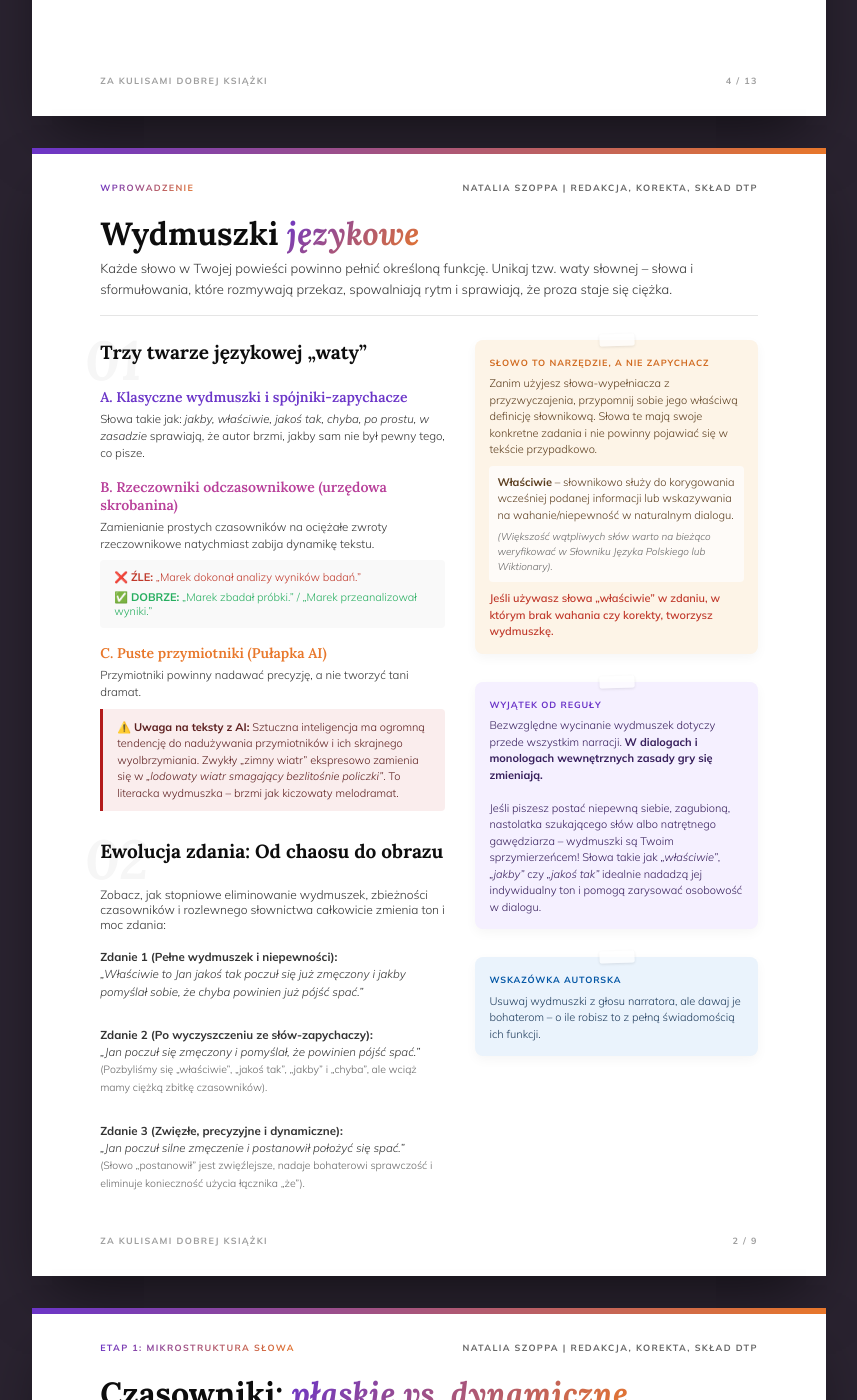
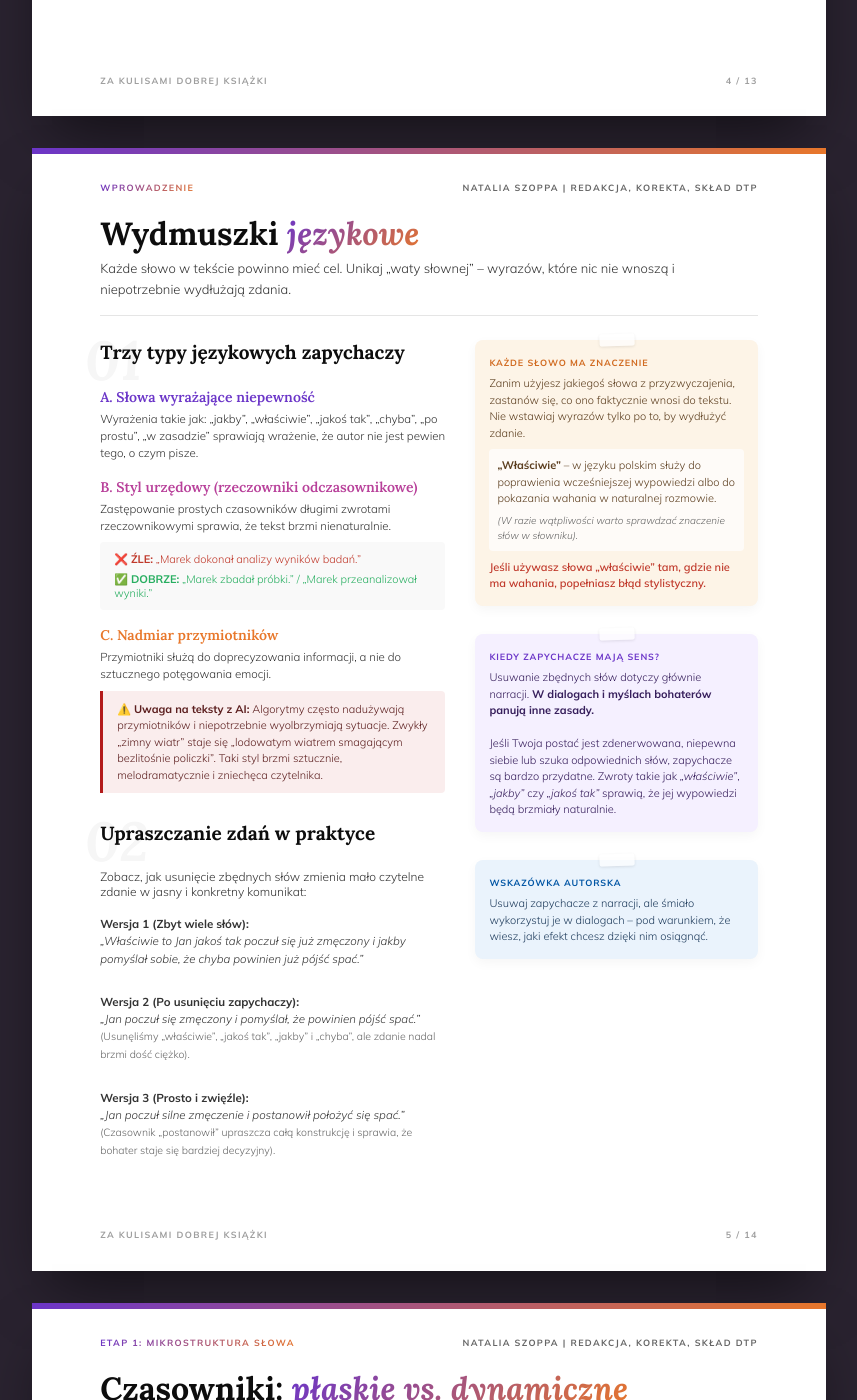
Before and after one commit to Bonnie00726/nataliaszoppa, a Jekyll site: the page arkusz językowy.html, which Jekyll copies as it is, in a window 1280 px wide and 1400 px high, scrolled down 4506 px. Shown: the whole window, without its empty margins (211-1068 px from the left). Built offline with Jekyll 4.4.1, drawn with Linux system fonts in a browser that asks for light colours; some of the changed text lies outside the part shown.

Commit message:
Update arkusz językowy.html

```diff
--- a/arkusz językowy.html
+++ b/arkusz językowy.html
@@ -321,7 +321,7 @@
 
   <div class="section-opener">
     <h2 class="section-title">Wydmuszki <em class="grad-type">językowe</em></h2>
-    <p class="body">Każde słowo w Twojej powieści powinno pełnić określoną funkcję. Unikaj tzw. waty słownej – słowa i sformułowania, które rozmywają przekaz, spowalniają rytm i sprawiają, że proza staje się ciężka.</p>
+    <p class="body">Każde słowo w tekście powinno mieć cel. Unikaj „waty słownej” – wyrazów, które nic nie wnoszą i niepotrzebnie wydłużają zdania.</p>
   </div>
 
   <div class="q-row" style="flex-grow: 1;">
@@ -330,13 +330,13 @@
     <div class="q-main">
 
       <!-- SEKCJA 1 (dawniej 02) -->
-      <div class="q-header-area" style="margin-bottom: 24px;"><span class="qnum-bg" style="top: -15px;">01</span><h3 class="qtitle">Trzy twarze językowej „waty”</h3></div>
+      <div class="q-header-area" style="margin-bottom: 24px;"><span class="qnum-bg" style="top: -15px;">01</span><h3 class="qtitle">Trzy typy językowych zapychaczy</h3></div>
 
-      <h4 style="font-family: var(--serif); color: var(--grad-start); font-size: 14px; margin-bottom: 4px; margin-top: 0;">A. Klasyczne wydmuszki i spójniki-zapychacze</h4>
-      <p style="font-size: 11.5px; line-height: 1.5; color: var(--ink-soft); margin-bottom: 16px;">Słowa takie jak: <em>jakby, właściwie, jakoś tak, chyba, po prostu, w zasadzie</em> sprawiają, że autor brzmi, jakby sam nie był pewny tego, co pisze.</p>
+      <h4 style="font-family: var(--serif); color: var(--grad-start); font-size: 14px; margin-bottom: 4px; margin-top: 0;">A. Słowa wyrażające niepewność</h4>
+      <p style="font-size: 11.5px; line-height: 1.5; color: var(--ink-soft); margin-bottom: 16px;">Wyrażenia takie jak: „jakby”, „właściwie”, „jakoś tak”, „chyba”, „po prostu”, „w zasadzie” sprawiają wrażenie, że autor nie jest pewien tego, o czym pisze.</p>
 
-      <h4 style="font-family: var(--serif); color: var(--grad-mid); font-size: 14px; margin-bottom: 4px; margin-top: 0;">B. Rzeczowniki odczasownikowe (urzędowa skrobanina)</h4>
-      <p style="font-size: 11.5px; line-height: 1.5; color: var(--ink-soft); margin-bottom: 8px;">Zamienianie prostych czasowników na ociężałe zwroty rzeczownikowe natychmiast zabija dynamikę tekstu.</p>
+      <h4 style="font-family: var(--serif); color: var(--grad-mid); font-size: 14px; margin-bottom: 4px; margin-top: 0;">B. Styl urzędowy (rzeczowniki odczasownikowe)</h4>
+      <p style="font-size: 11.5px; line-height: 1.5; color: var(--ink-soft); margin-bottom: 8px;">Zastępowanie prostych czasowników długimi zwrotami rzeczownikowymi sprawia, że tekst brzmi nienaturalnie.</p>
 
       <div style="background: var(--paper-warm); padding: 10px 14px; border-radius: 4px; font-size: 11px; margin-bottom: 16px;">
         <div style="color: #c0392b; margin-bottom: 6px;"><strong>❌ ŹLE:</strong> „Marek dokonał analizy wyników badań.”</div>
@@ -344,27 +344,27 @@
       </div>
 
       <!-- Przeniesione C z prawego panelu -->
-      <h4 style="font-family: var(--serif); color: var(--grad-end); font-size: 14px; margin-bottom: 4px; margin-top: 0;">C. Puste przymiotniki (Pułapka AI)</h4>
-      <p style="font-size: 11.5px; line-height: 1.5; color: var(--ink-soft); margin-bottom: 8px;">Przymiotniki powinny nadawać precyzję, a nie tworzyć tani dramat.</p>
+      <h4 style="font-family: var(--serif); color: var(--grad-end); font-size: 14px; margin-bottom: 4px; margin-top: 0;">C. Nadmiar przymiotników</h4>
+      <p style="font-size: 11.5px; line-height: 1.5; color: var(--ink-soft); margin-bottom: 8px;">Przymiotniki służą do doprecyzowania informacji, a nie do sztucznego potęgowania emocji.</p>
       <div style="background: #FAEDED; border-left: 3px solid #B31B1B; padding: 10px 14px; border-radius: 0 4px 4px 0; font-size: 11px; margin-bottom: 28px; color: #5c1f1f; line-height: 1.5;">
-        <strong>⚠️ Uwaga na teksty z AI:</strong> Sztuczna inteligencja ma ogromną tendencję do nadużywania przymiotników i ich skrajnego wyolbrzymiania. Zwykły „zimny wiatr” ekspresowo zamienia się w <em>„lodowaty wiatr smagający bezlitośnie policzki”</em>. To literacka wydmuszka – brzmi jak kiczowaty melodramat.
+        <strong>⚠️ Uwaga na teksty z AI:</strong> Algorytmy często nadużywają przymiotników i niepotrzebnie wyolbrzymiają sytuacje. Zwykły „zimny wiatr” staje się „lodowatym wiatrem smagającym bezlitośnie policzki”. Taki styl brzmi sztucznie, melodramatycznie i zniechęca czytelnika.
       </div>
 
       <!-- SEKCJA 2 (dawniej 03) -->
-      <div class="q-header-area" style="margin-bottom: 24px;"><span class="qnum-bg" style="top: -15px;">02</span><h3 class="qtitle">Ewolucja zdania: Od chaosu do obrazu</h3></div>
-      <p style="font-size: 12px; margin-bottom: 16px; color: var(--ink-soft);">Zobacz, jak stopniowe eliminowanie wydmuszek, zbieżności czasowników i rozlewnego słownictwa całkowicie zmienia ton i moc zdania:</p>
+      <div class="q-header-area" style="margin-bottom: 24px;"><span class="qnum-bg" style="top: -15px;">02</span><h3 class="qtitle">Upraszczanie zdań w praktyce</h3></div>
+      <p style="font-size: 12px; margin-bottom: 16px; color: var(--ink-soft);">Zobacz, jak usunięcie zbędnych słów zmienia mało czytelne zdanie w jasny i konkretny komunikat:</p>
 
       <div class="fill-list" style="margin-top: 0; font-size: 11.5px; line-height: 1.5; color: var(--ink-soft);">
-        <p style="margin-bottom: 12px;"><strong>Zdanie 1 (Pełne wydmuszek i niepewności):</strong><br>
+        <p style="margin-bottom: 12px;"><strong>Wersja 1 (Zbyt wiele słów):</strong><br>
         <em>„Właściwie to Jan jakoś tak poczuł się już zmęczony i jakby pomyślał sobie, że chyba powinien już pójść spać.”</em></p>
 
-        <p style="margin-bottom: 12px;"><strong>Zdanie 2 (Po wyczyszczeniu ze słów-zapychaczy):</strong><br>
+        <p style="margin-bottom: 12px;"><strong>Wersja 2 (Po usunięciu zapychaczy):</strong><br>
         <em>„Jan poczuł się zmęczony i pomyślał, że powinien pójść spać.”</em><br>
-        <span style="font-size: 10.5px; color: var(--ink-muted);">(Pozbyliśmy się „właściwie”, „jakoś tak”, „jakby” i „chyba”, ale wciąż mamy ciężką zbitkę czasowników).</span></p>
+        <span style="font-size: 10.5px; color: var(--ink-muted);">(Usunęliśmy „właściwie”, „jakoś tak”, „jakby” i „chyba”, ale zdanie nadal brzmi dość ciężko).</span></p>
 
-        <p><strong>Zdanie 3 (Zwięzłe, precyzyjne i dynamiczne):</strong><br>
+        <p><strong>Wersja 3 (Prosto i zwięźle):</strong><br>
         <em>„Jan poczuł silne zmęczenie i postanowił położyć się spać.”</em><br>
-        <span style="font-size: 10.5px; color: var(--ink-muted);">(Słowo „postanowił” jest zwięźlejsze, nadaje bohaterowi sprawczość i eliminuje konieczność użycia łącznika „że”).</span></p>
+        <span style="font-size: 10.5px; color: var(--ink-muted);">(Czasownik „postanowił” upraszcza całą konstrukcję i sprawia, że bohater staje się bardziej decyzyjny).</span></p>
       </div>
 
     </div>
@@ -374,33 +374,33 @@
 
       <!-- Nowa ramka wyciągnięta z tekstu po lewej stronie -->
       <div class="box box-orange">
-        <span class="box-title">Słowo to narzędzie, a nie zapychacz</span>
-        <p style="margin-bottom: 8px;">Zanim użyjesz słowa-wypełniacza z przyzwyczajenia, przypomnij sobie jego właściwą definicję słownikową. Słowa te mają swoje konkretne zadania i nie powinny pojawiać się w tekście przypadkowo.</p>
+        <span class="box-title">Każde słowo ma znaczenie</span>
+        <p style="margin-bottom: 8px;">Zanim użyjesz jakiegoś słowa z przyzwyczajenia, zastanów się, co ono faktycznie wnosi do tekstu. Nie wstawiaj wyrazów tylko po to, by wydłużyć zdanie.</p>
 
         <div style="background: rgba(255, 255, 255, 0.7); padding: 8px; border-radius: 4px; margin-bottom: 8px;">
-          <p style="margin-bottom: 6px;"><strong>Właściwie</strong> – słownikowo służy do korygowania wcześniej podanej informacji lub wskazywania na wahanie/niepewność w naturalnym dialogu.</p>
-          <p style="margin-bottom: 0; font-size: 10px; color: var(--ink-muted); font-style: italic;">(Większość wątpliwych słów warto na bieżąco weryfikować w Słowniku Języka Polskiego lub Wiktionary).</p>
+          <p style="margin-bottom: 6px;"><strong>„Właściwie”</strong> – w języku polskim służy do poprawienia wcześniejszej wypowiedzi albo do pokazania wahania w naturalnej rozmowie.</p>
+          <p style="margin-bottom: 0; font-size: 10px; color: var(--ink-muted); font-style: italic;">(W razie wątpliwości warto sprawdzać znaczenie słów w słowniku).</p>
         </div>
 
-        <p style="margin-bottom: 0; color: #c0392b; font-weight: 600;">Jeśli używasz słowa „właściwie” w zdaniu, w którym brak wahania czy korekty, tworzysz wydmuszkę.</p>
+        <p style="margin-bottom: 0; color: #c0392b; font-weight: 600;">Jeśli używasz słowa „właściwie” tam, gdzie nie ma wahania, popełniasz błąd stylistyczny.</p>
       </div>
 
       <div class="box box-purple">
-        <span class="box-title">Wyjątek od reguły</span>
-        Bezwzględne wycinanie wydmuszek dotyczy przede wszystkim narracji. <strong>W dialogach i monologach wewnętrznych zasady gry się zmieniają.</strong>
+        <span class="box-title">Kiedy zapychacze mają sens?</span>
+        Usuwanie zbędnych słów dotyczy głównie narracji. <strong>W dialogach i myślach bohaterów panują inne zasady.</strong>
         <br><br>
-        Jeśli piszesz postać niepewną siebie, zagubioną, nastolatka szukającego słów albo natrętnego gawędziarza – wydmuszki są Twoim sprzymierzeńcem! Słowa takie jak <em>„właściwie”</em>, <em>„jakby”</em> czy <em>„jakoś tak”</em> idealnie nadadzą jej indywidualny ton i pomogą zarysować osobowość w dialogu.
+        Jeśli Twoja postać jest zdenerwowana, niepewna siebie lub szuka odpowiednich słów, zapychacze są bardzo przydatne. Zwroty takie jak <em>„właściwie”</em>, <em>„jakby”</em> czy <em>„jakoś tak”</em> sprawią, że jej wypowiedzi będą brzmiały naturalnie.
       </div>
 
       <div class="box box-blue">
         <span class="box-title">Wskazówka autorska</span>
-        Usuwaj wydmuszki z głosu narratora, ale dawaj je bohaterom – o ile robisz to z pełną świadomością ich funkcji.
+        Usuwaj zapychacze z narracji, ale śmiało wykorzystuj je w dialogach – pod warunkiem, że wiesz, jaki efekt chcesz dzięki nim osiągnąć.
       </div>
 
     </div>
 
   </div>
-  <div class="runner bottom"><span>ZA KULISAMI DOBREJ KSIĄŻKI</span><span>2 / 9</span></div>
+  <div class="runner bottom"><span>ZA KULISAMI DOBREJ KSIĄŻKI</span><span>5 / 14</span></div>
 </section>
 
 <!-- STRONA 3: CZASOWNIKI -->
@@ -409,7 +409,7 @@
 
   <div class="section-opener">
     <h2 class="section-title">Czasowniki: <em class="grad-type">płaskie vs. dynamiczne</em></h2>
-    <p class="body">Płaskie czasowniki nie są złe – po prostu ich nadmiar wycisza emocje w tekście i sprawia, że narracja brzmi jak sprawozdanie. Szlifowanie leksyki to czysto techniczny audyt tekstu, który natychmiast poprawia jego energię.</p>
+    <p class="body">Płaskie czasowniki nie są błędem. Problem polega na tym, że ich nadmiar zmienia tekst w suche sprawozdanie. Dobór odpowiednich słów to techniczny zabieg, który od razu ożywi Twoją opowieść.</p>
   </div>
 
   <div class="q-row" style="flex-grow: 1;">
@@ -418,30 +418,30 @@
     <div class="q-main">
 
       <div class="q-header-area" style="margin-bottom: 24px;"><span class="qnum-bg" style="top: -15px;">01</span><h3 class="qtitle">Zastępowanie płaskich czasowników w praktyce</h3></div>
-      <p style="font-size: 12px; margin-bottom: 16px; color: var(--ink-soft);">Zobacz, jak bez zmieniania sensu sceny, wyłącznie poprzez zmianę leksyki, nadajemy zdaniom energię:</p>
+      <p style="font-size: 12px; margin-bottom: 16px; color: var(--ink-soft);">Zobacz, jak sama wymiana czasowników nadaje zdaniom dynamiki, choć sens sceny pozostaje ten sam:</p>
 
       <!-- PRZYKŁAD 1 -->
       <div style="background: var(--paper-warm); padding: 14px 16px; border-radius: 4px; font-size: 11px; margin-bottom: 16px; line-height: 1.5;">
         <div style="color: #c0392b; margin-bottom: 6px;"><strong>❌ SŁABO (płasko):</strong> Szedł bardzo szybko w stronę drzwi i był bardzo zły.</div>
         <div style="color: #27ae60; margin-bottom: 8px;"><strong>⚡ MOCNO (dynamiczna leksyka):</strong> Dopadł do drzwi i szarpnął za klamkę, kipiąc ze wściekłości.</div>
-        <div style="font-size: 10px; color: var(--ink-muted); font-style: italic;">(Zamiast pisać „szedł bardzo szybko”, używamy konkretnego czasownika „dopadł”. Zamiast być zły – bohater „kipi”).</div>
+        <div style="font-size: 10px; color: var(--ink-muted); font-style: italic;">(Zamiast pisać „szedł bardzo szybko”, wstawiamy konkretne działanie – „dopadł”. Zamiast po prostu „być złym”, bohater „kipi”).</div>
       </div>
 
       <!-- PRZYKŁAD 2 -->
       <div style="background: var(--paper-warm); padding: 14px 16px; border-radius: 4px; font-size: 11px; margin-bottom: 28px; line-height: 1.5;">
         <div style="color: #c0392b; margin-bottom: 6px;"><strong>❌ SŁABO (płasko):</strong> Stwierdził, że się boi, więc zdecydował się uciec.</div>
         <div style="color: #27ae60; margin-bottom: 8px;"><strong>⚡ MOCNO (dynamiczna leksyka):</strong> Przeszył go strach, więc rzucił się do ucieczki.</div>
-        <div style="font-size: 10px; color: var(--ink-muted); font-style: italic;">(Eliminujemy suchą deklarację „stwierdził / zdecydował” na rzecz fizycznego „przeszył” i dynamicznego „rzucił się”).</div>
+        <div style="font-size: 10px; color: var(--ink-muted); font-style: italic;">(Pozbywamy się suchej relacji „stwierdził / zdecydował”. Zastępujemy ją fizycznym odczuciem „przeszył” i wyraźnym ruchem „rzucił się”).</div>
       </div>
 
-      <div class="q-header-area" style="margin-bottom: 16px;"><span class="qnum-bg" style="top: -15px;">02</span><h3 class="qtitle">Lista słów pod lupą (pójście na łatwiznę)</h3></div>
-      <p style="font-size: 11.5px; line-height: 1.5; color: var(--ink-soft); margin-bottom: 12px;">To słowa, po które nasz mózg sięga najchętniej, bo wymagają najmniejszego wysiłku. Traktuj je jako sygnał ostrzegawczy podczas edycji tekstu:</p>
+      <div class="q-header-area" style="margin-bottom: 16px;"><span class="qnum-bg" style="top: -15px;">02</span><h3 class="qtitle">Lista słów, na które warto uważać</h3></div>
+      <p style="font-size: 11.5px; line-height: 1.5; color: var(--ink-soft); margin-bottom: 12px;">Nasz mózg podrzuca je najszybciej, bo to najprostsze rozwiązanie. Zwróć na nie szczególną uwagę podczas autorskiej redakcji:</p>
 
       <div style="background: #FAEDED; border-left: 3px solid #B31B1B; padding: 12px 14px; border-radius: 0 4px 4px 0; font-size: 12.5px; margin-bottom: 16px; color: #5c1f1f; font-weight: 700;">
         być, mieć, wiedzieć, czuć, pomyśleć, zastanowić się, zdecydować, stwierdzić, postanowić
       </div>
 
-      <p style="font-size: 11.5px; line-height: 1.5; color: var(--ink-soft); margin-bottom: 0;">Kiedy bohater postanawia, decyduje albo stwierdza, autor serwuje nam suchy komunikat o wyniku procesu myślowego. Tymczasem o wiele bardziej wciągający dla czytelnika jest sam moment poprzedzający decyzję – zapach parzonej kawy, drżenie dłoni, chroboczący w głowie strach czy ziewnięcie.</p>
+      <p style="font-size: 11.5px; line-height: 1.5; color: var(--ink-soft); margin-bottom: 0;">Gdy piszesz, że bohater „postanawia” lub „stwierdza”, podajesz czytelnikowi gotowy wynik. Ciekawiej jest pokazać to, co dzieje się tuż przed podjęciem decyzji – nerwowe stukanie palcami o blat, przyspieszony oddech czy nagłe zawahanie.</p>
 
     </div>
 
@@ -449,34 +449,34 @@
     <div class="q-sidebar" style="padding-top: 0;">
 
       <div class="box box-blue">
-        <span class="box-title">Show, Don't Tell vs. Leksyka</span>
-        Bardzo wielu autorów wrzuca zamianę słabych czasowników do jednego worka z zasadą <em>Show, Don’t Tell</em>.
+        <span class="box-title">Show, Don't Tell a dobór słów</span>
+        Autorzy często mylą pracę nad słownictwem z zasadą <em>Show, Don’t Tell</em>. To dwie różne rzeczy.
         <ul style="padding-left: 16px; margin-top: 8px; margin-bottom: 0; font-size: 11px;">
-          <li style="margin-bottom: 6px;"><strong>Show, Don't Tell</strong> to decyzja o koncepcji fabularnej sceny (zamiast pisać, że bohater był głodny, opisujesz burczenie w brzuchu). Pomaga wzbudzić emocje.</li>
-          <li><strong>Praca nad czasownikami</strong> to czysta dbałość o słownictwo. Nie musisz analizować głębokich intencji postaci ani zmieniać przebiegu sceny. Wymieniasz słowa na takie, które są precyzyjniejsze.</li>
+          <li style="margin-bottom: 6px;"><strong>Show, Don't Tell</strong> (pokazuj, nie opisuj) decyduje o tym, co dzieje się w scenie (zamiast pisać, że ktoś się boi, pokazujesz drżenie rąk). To buduje emocje.</li>
+          <li><strong>Praca nad czasownikami</strong> to techniczny dobór słów. Nie zmieniasz tu przebiegu sceny, po prostu szukasz precyzyjniejszych wyrazów.</li>
         </ul>
       </div>
 
       <div class="box box-purple">
-        <span class="box-title">Techniczna instrukcja dla autora</span>
-        W przeciwieństwie do tworzenia skomplikowanych metafor, szlifowanie leksyki jest proste i powtarzalne. Nie szukaj tu poezji – szukaj precyzji.
+        <span class="box-title">Jak to zrobić w praktyce?</span>
+        Praca nad słownictwem jest dość schematyczna. Nie potrzebujesz tu poetyckiego polotu, tylko konkretów.
         <ol style="padding-left: 16px; margin-top: 8px; margin-bottom: 0; font-size: 11px;">
-          <li style="margin-bottom: 6px;">Włącz w swoim edytorze opcję Wyszukaj (<strong>Ctrl + F</strong>).</li>
-          <li style="margin-bottom: 6px;">Wpisz najczęstsze formy czasownika <em>„być”</em> (był, była, byli) lub <em>„poczuł”</em>.</li>
-          <li style="margin-bottom: 6px;">Przy każdym podświetlonym zdaniu zadaj sobie pytanie: <em>„Co dokładnie robi tu moja postać lub przedmiot?”</em></li>
-          <li>Zamień opisywanie stanu na czasownik przedstawiający ruch lub reakcję.</li>
+          <li style="margin-bottom: 6px;">Wciśnij <strong>Ctrl + F</strong> w swoim edytorze tekstu.</li>
+          <li style="margin-bottom: 6px;">Wyszukaj najpopularniejsze formy czasownika <em>„być”</em> (był, była) lub <em>„poczuć”</em> (poczuł).</li>
+          <li style="margin-bottom: 6px;">Przy każdym z nich zastanów się: <em>„Co dokładnie robi tu postać?”</em></li>
+          <li>Zamień statyczny opis na czasownik oznaczający konkretny ruch lub akcję.</li>
         </ol>
       </div>
 
       <div class="box box-orange">
-        <span class="box-title">Narzędzia analityczne</span>
-        Aby szybko namierzyć płaskie czasowniki w tekście, warto zaopatrzyć się w programy do statystyk słownych, takie jak strona <strong>Sketch Engine</strong> (płatny) lub program <strong>AntConc</strong> (darmowy).
+        <span class="box-title">Przydatne narzędzia</span>
+        Do sprawdzania częstotliwości słów i wyłapywania powtórzeń świetnie nadają się darmowe programy analizujące tekst, na przykład <strong>AntConc</strong>, lub płatne, jak <strong>Sketch Engine</strong>.
       </div>
 
     </div>
 
   </div>
-  <div class="runner bottom"><span>ZA KULISAMI DOBREJ KSIĄŻKI</span><span>3 / 9</span></div>
+  <div class="runner bottom"><span>ZA KULISAMI DOBREJ KSIĄŻKI</span><span>6 / 14</span></div>
 </section>
 
 <!-- STRONA 4: SHOW DON'T TELL -->
@@ -534,7 +534,7 @@
     </div>
 
   </div>
-  <div class="runner bottom"><span>ZA KULISAMI DOBREJ KSIĄŻKI</span><span>4 / 9</span></div>
+  <div class="runner bottom"><span>ZA KULISAMI DOBREJ KSIĄŻKI</span><span>7 / 14</span></div>
 </section>
 
 <!-- STRONA 5: RYTM I GARY PROVOST -->
@@ -595,7 +595,7 @@
       </div>
     </div>
   </div>
-  <div class="runner bottom"><span>ZA KULISAMI DOBREJ KSIĄŻKI</span><span>5 / 9/span></div>
+  <div class="runner bottom"><span>ZA KULISAMI DOBREJ KSIĄŻKI</span><span>8 / 14</span></div>
 </section>
 
 <!-- STRONA 6 PUŁAPKA SCHEMATÓW -->
@@ -654,7 +654,7 @@
     </div>
   </div>
 
-  <div class="runner bottom"><span>ZA KULISAMI DOBREJ KSIĄŻKI</span><span>9 / 13</span></div>
+  <div class="runner bottom"><span>ZA KULISAMI DOBREJ KSIĄŻKI</span><span>9 / 14</span></div>
 </section>
 
 <!-- STRONA 7 STYL I AI -->
```
